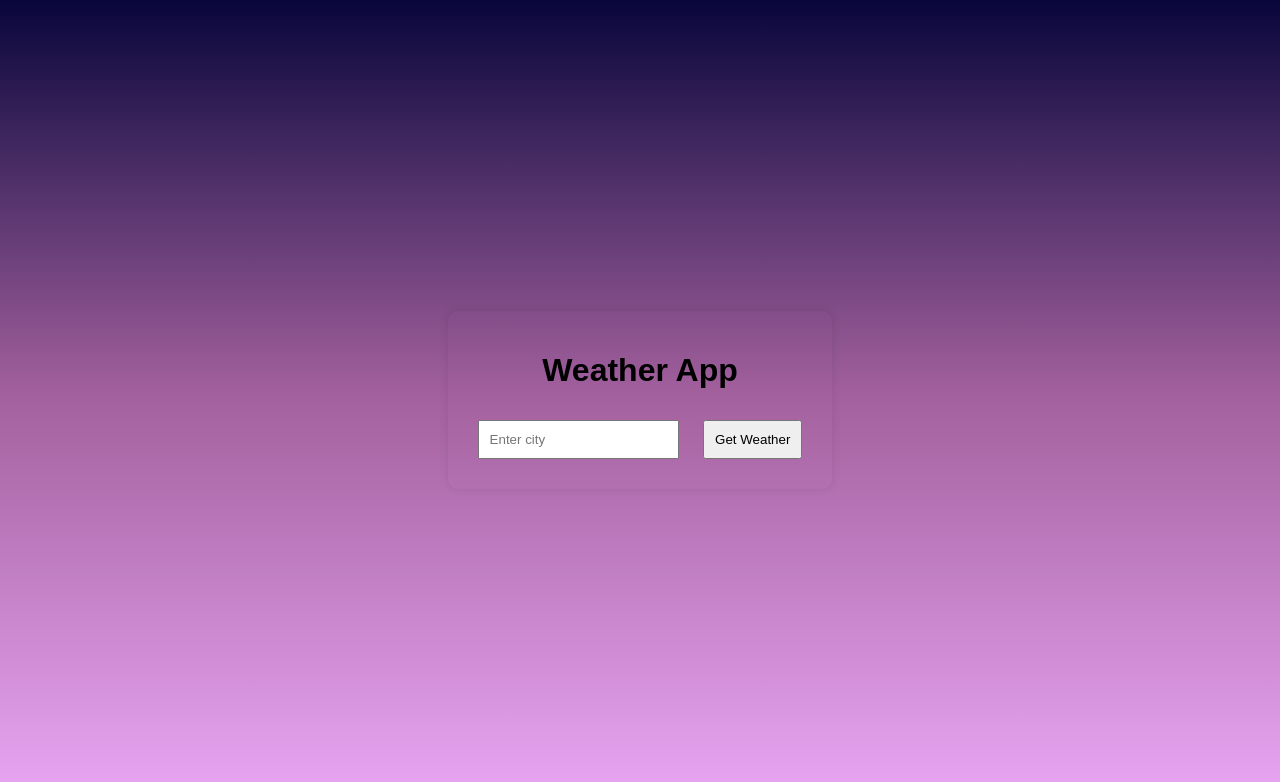
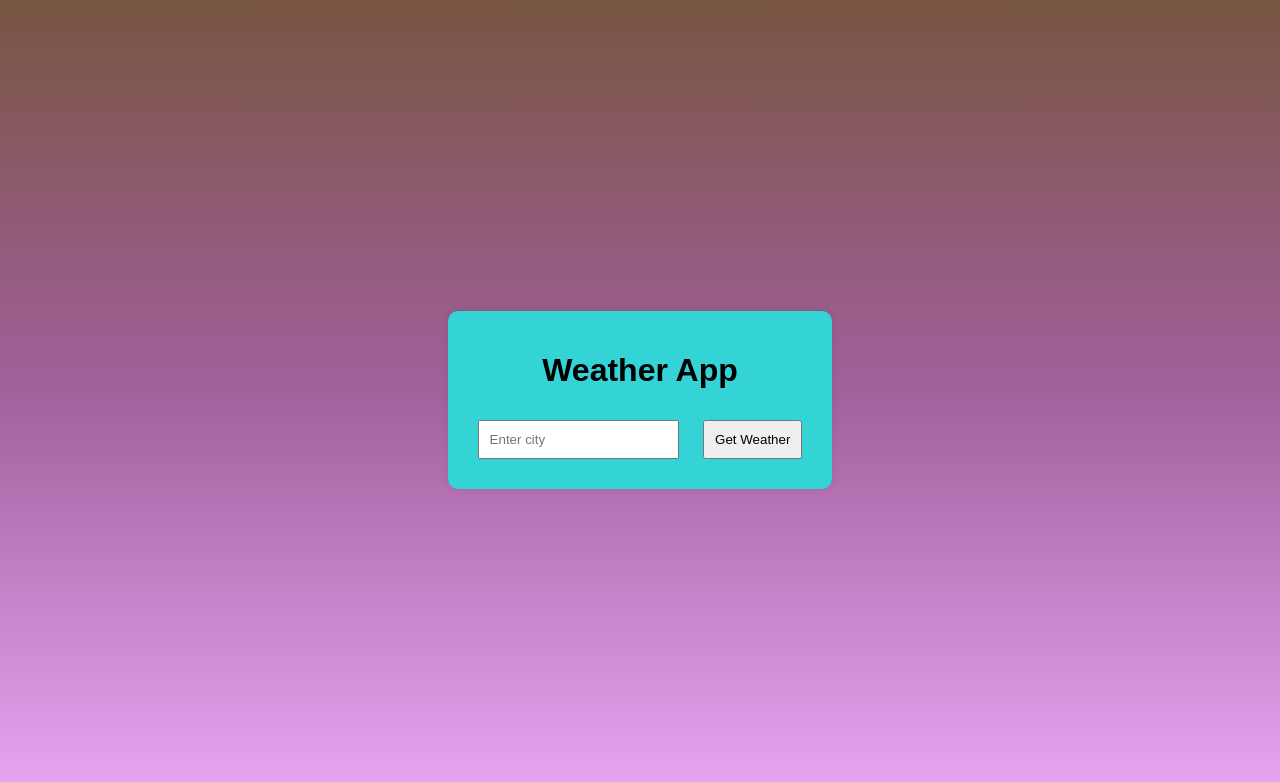
Before and after one commit to Muhammad-Sheik-Nauman/weather_app, a plain HTML site: page index.html in a window 1280 px wide. Drawn offline with Linux system fonts and the light colour scheme.

Commit message:
Update styles.css

```diff
--- a/styles.css
+++ b/styles.css
@@ -5,7 +5,7 @@ body {
     align-items: center;
     height: 100vh;
     margin: 0;
-    background: linear-gradient(180deg, rgb(8, 6, 59) 0%, rgb(162, 96, 157) 49%, rgb(233, 166, 244) 100%);
+    background: linear-gradient(180deg, rgb(120, 85, 65) 0%, rgb(162, 96, 157) 49%, rgb(233, 166, 244) 100%);
 }
 
 #app {
@@ -13,6 +13,7 @@ body {
     padding: 20px;
     border-radius: 10px;
     box-shadow: 0 0 10px rgba(0, 0, 0, 0.1);
+    background:#33d3d6;
 }
 
 input, button {
```
